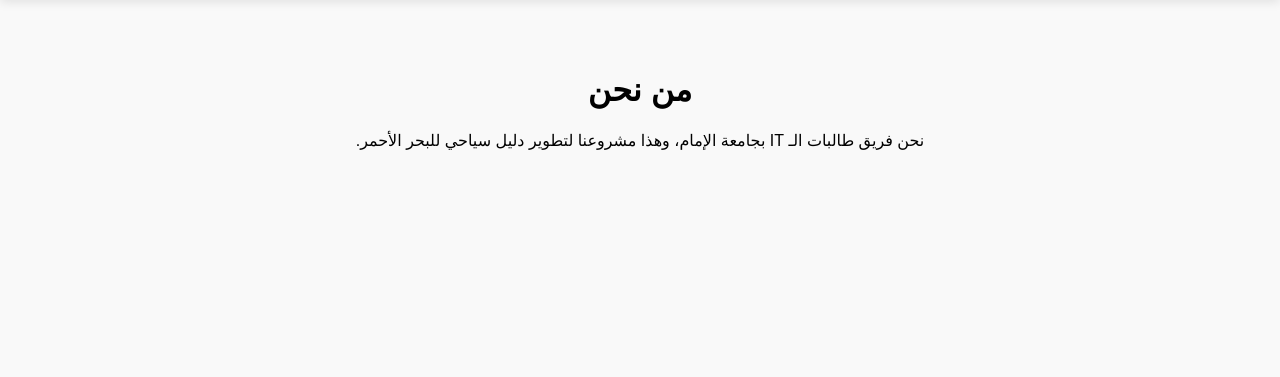
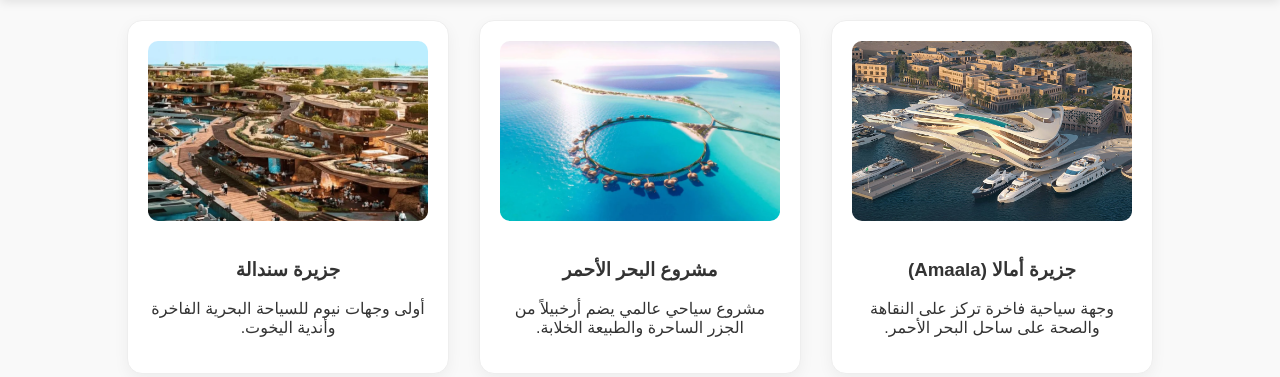
Before and after one commit to renadalotibe4-hue/RedSea.Project, a PHP site: page /about.html in a window 1280 px wide. Shown: the part 42-419 px from the top of the page. Run offline with PHP 8.4, Linux system fonts and the light colour scheme.

Commit message:
index and about us code

```diff
--- a/about.html
+++ b/about.html
@@ -10,9 +10,27 @@
         <a href="../index.html">الرئيسية</a>
         <a href="admin_panel.html">لوحة التحكم</a>
     </nav>
-    <div class="container">
-        <h1>من نحن</h1>
-        <p style="text-align: center;">نحن فريق طالبات الـ IT بجامعة الإمام، وهذا مشروعنا لتطوير دليل سياحي للبحر الأحمر.</p>
+    <main>
+    <div class="items-grid">
+        <a href="pages/item_profile.html" class="item-card">
+            <img src="images/amala.jpg" alt="جزيرة أمالا">
+            <h3>جزيرة أمالا (Amaala)</h3>
+            <p>وجهة سياحية فاخرة تركز على النقاهة والصحة على ساحل البحر الأحمر.</p>
+        </a>
+
+        <a href="pages/item_profile.html" class="item-card">
+        <!--image source: https://www.kaust.edu.sa/ar/news/scientific-paper-details-marine-spatial-planning-at-red-sea-project-->
+            <img src="images/red_sea.jpeg" alt="مشروع البحر الأحمر">
+            <h3>مشروع البحر الأحمر</h3>
+            <p>مشروع سياحي عالمي يضم أرخبيلاً من الجزر الساحرة والطبيعة الخلابة.</p>
+        </a>
+
+        <a href="pages/item_profile.html" class="item-card">
+            <img src="images/sindalah.jpg" alt="جزيرة سندالة">
+            <h3>جزيرة سندالة</h3>
+            <p>أولى وجهات نيوم للسياحة البحرية الفاخرة وأندية اليخوت.</p>
+        </a>
     </div>
+</main>
 </body>
 </html>
--- a/style.css
+++ b/style.css
@@ -57,3 +57,60 @@ header h1 {
     max-width: 800px;
     margin: 0 auto;
 }
+
+/*  rawiah(Index & About Pages)*/
+
+.items-grid {
+    display: flex;
+    justify-content: center;
+    gap: 30px;
+    flex-wrap: wrap;
+    margin-top: 20px;
+}
+
+.item-card {
+    background: white;
+    border-radius: 15px;
+    padding: 20px;
+    width: 280px;
+    text-align: center;
+    text-decoration: none;
+    color: #333;
+    box-shadow: 0 5px 15px rgba(0,0,0,0.05);
+    transition: 0.3s;
+    border: 1px solid #eee;
+}
+
+.item-card:hover {
+    transform: translateY(-5px);
+    box-shadow: 0 10px 25px rgba(0, 95, 115, 0.2);
+    border-color: #005f73;
+}
+
+.item-card img {
+    width: 100%;
+    height: 180px;
+    object-fit: cover;
+    border-radius: 10px;
+    margin-bottom: 15px;
+}
+
+.about-content {
+    background: white;
+    padding: 40px;
+    border-radius: 20px;
+    max-width: 800px;
+    margin: 0 auto;
+    box-shadow: 0 5px 15px rgba(0,0,0,0.05);
+    text-align: right;
+    line-height: 1.8;
+    font-size: 18px;
+}
+
+.about-img {
+    width: 100%;
+    height: 350px;
+    object-fit: cover;
+    border-radius: 15px;
+    margin-bottom: 20px;
+}
```
Also changed, not shown: index.html (+25 -5 lines), about_us.jpg (added), images/amala.jpg (added), images/logo.png (renamed from logo.png), images/red_sea.jpeg (added), images/sindalah.jpg (added).
